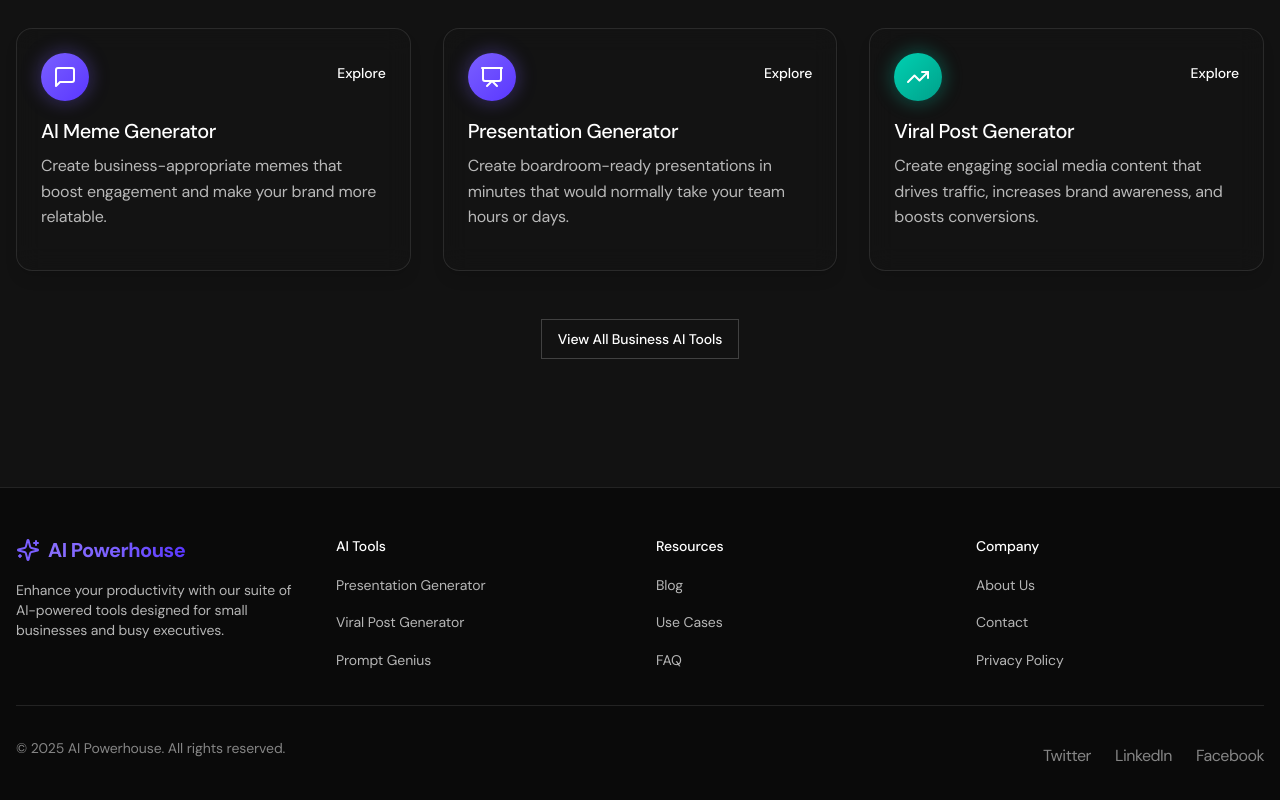
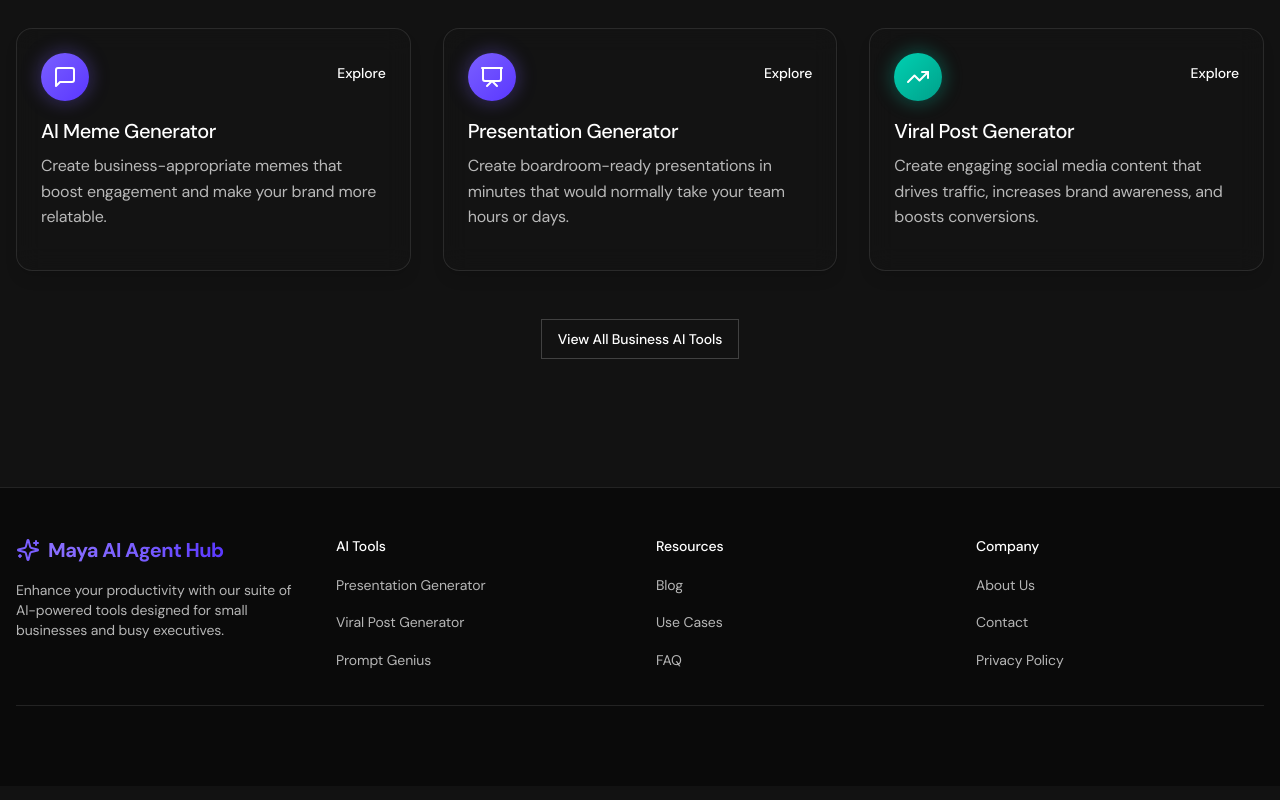
Before and after one commit to WiselyWise/maya-ai-agent-hub, a React (Vite) app: page /prompt-genius in a window 1280 px wide. Shown: the part 5110-5910 px from the top of the page. Built offline with nearby package versions, Linux system fonts and the light colour scheme.

Commit message:
Visual edit in Lovable
Edited UI in Lovable

```diff
--- a/src/components/Footer.tsx
+++ b/src/components/Footer.tsx
@@ -1,17 +1,14 @@
-
 import React from 'react';
 import { Link } from 'react-router-dom';
 import { Sparkles } from 'lucide-react';
-
 const Footer = () => {
-  return (
-    <footer className="bg-dark-900 border-t border-white/10 py-12 mt-16">
+  return <footer className="bg-dark-900 border-t border-white/10 py-12 mt-16">
       <div className="container px-4 mx-auto">
         <div className="grid grid-cols-1 md:grid-cols-4 gap-8">
           <div className="space-y-4">
             <div className="flex items-center gap-2">
               <Sparkles className="h-6 w-6 text-purple-500" />
-              <span className="text-gradient text-xl font-bold">AI Powerhouse</span>
+              <span className="text-gradient text-xl font-bold">Maya AI Agent Hub</span>
             </div>
             <p className="text-white/70 text-sm">
               Enhance your productivity with our suite of AI-powered tools designed for small businesses and busy executives.
@@ -83,24 +80,10 @@ const Footer = () => {
         </div>
 
         <div className="border-t border-white/10 mt-8 pt-8 flex flex-col md:flex-row justify-between items-center">
-          <p className="text-sm text-white/50">
-            © {new Date().getFullYear()} AI Powerhouse. All rights reserved.
-          </p>
-          <div className="flex space-x-6 mt-4 md:mt-0">
-            <a href="#" className="text-white/50 hover:text-purple-400 transition-colors">
-              Twitter
-            </a>
-            <a href="#" className="text-white/50 hover:text-purple-400 transition-colors">
-              LinkedIn
-            </a>
-            <a href="#" className="text-white/50 hover:text-purple-400 transition-colors">
-              Facebook
-            </a>
-          </div>
+
+
         </div>
       </div>
-    </footer>
-  );
+    </footer>;
 };
-
 export default Footer;
```
